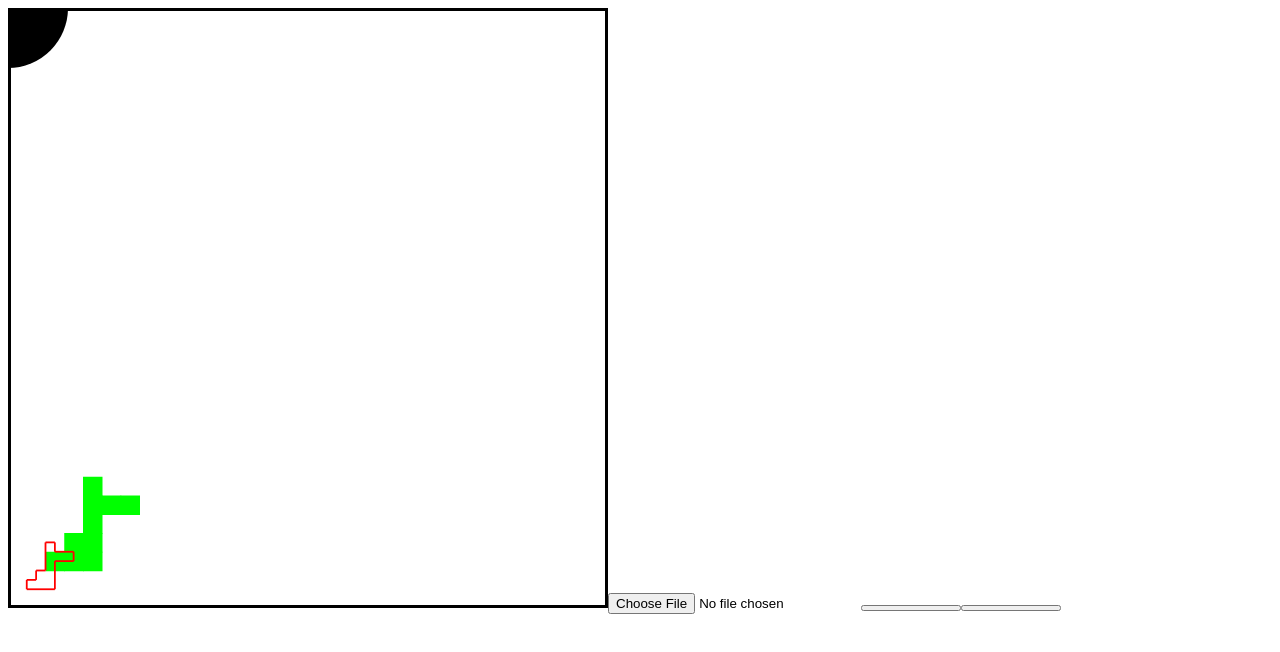
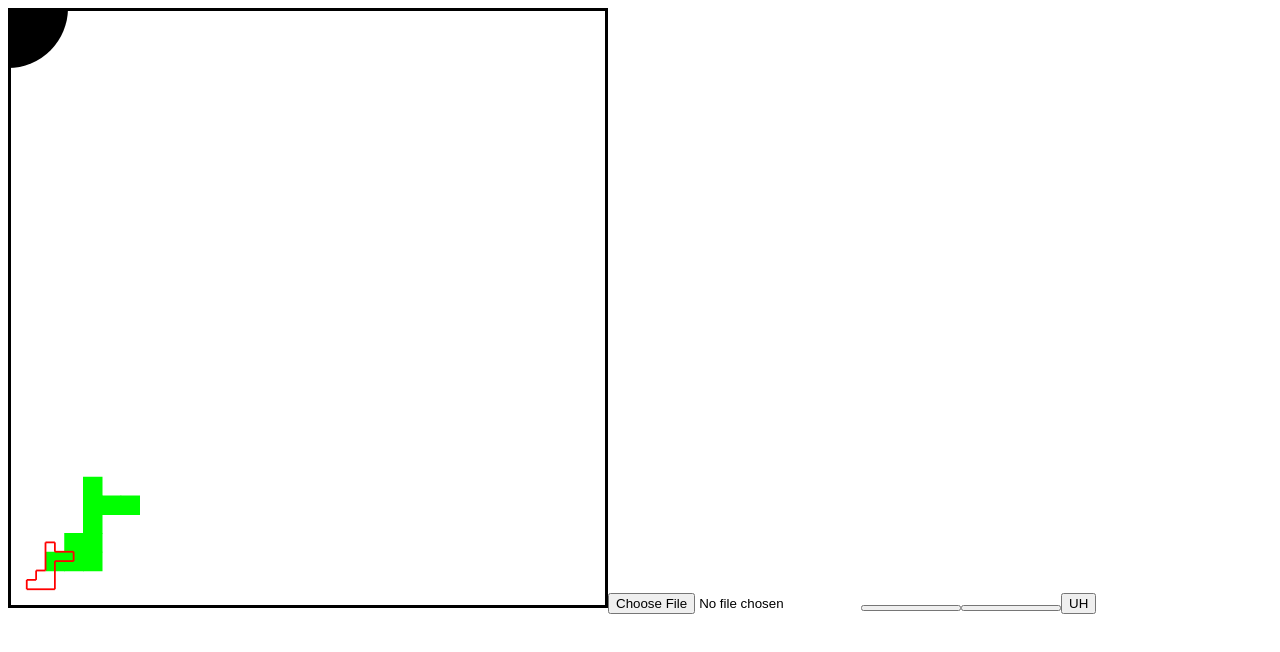
Before and after one commit to Zakgriffin/Gizmo, a React (Create React App) app: page / in a window 1280 px wide. Shown: the top 652 px of the page. Built offline with nearby package versions, Linux system fonts and the light colour scheme.

Commit message:
added and playing with jszip module

```diff
--- a/package.json
+++ b/package.json
@@ -10,6 +10,7 @@
     "@types/node": "^12.0.0",
     "@types/react": "^16.9.0",
     "@types/react-dom": "^16.9.0",
+    "jszip": "^3.4.0",
     "react": "^16.13.1",
     "react-dom": "^16.13.1",
     "react-scripts": "3.4.1",
--- a/src/App.tsx
+++ b/src/App.tsx
@@ -4,6 +4,7 @@ import ImageUploader from './components/ImageUploader'
 import DownloadModel from './components/DownloadModel'
 import { getEdges, toDrawEdge } from './PixelLogic'
 import { Color, EdgesPair } from './PixelLogicInterfaces'
+import { downloadFolder } from './FileHandling'
 
 let initData = [...Array(32)].map(() => Array<Color>(32))
 function f(x: number, y: number) {
@@ -60,5 +61,8 @@ export default function App() {
         <PixelEditor setImageData={setImageData} imageData={imageData} toggleDepth={toggleDepth} edgesPair={edgesPair}/>
         <ImageUploader setImageData={setImageData}/>
         <DownloadModel imageData={imageData} edgesPair={edgesPair}/>
+        <button
+            onClick={downloadFolder}
+        >UH</button>
     </>
 }
--- /dev/null
+++ b/src/FileHandling.ts
@@ -0,0 +1,22 @@
+import JSZip from 'jszip'
+
+// export default class FileStructure {
+
+// }
+export function downloadFolder() {
+    let fileName = 'mhm'
+    let zip = new JSZip()
+    let photoZip = zip.folder('photos/ok')
+    photoZip.file('README.txt', 'a folder with photos')
+    let thing = zip.folder('thing')
+    let thing2 = thing.file('')
+    thing.file('uh.txt', 'ok then')
+
+    zip.generateAsync({type: 'uint8array'}).then(thing => {
+        const blob = new Blob([thing])
+        const link = document.createElement('a')
+        link.href = URL.createObjectURL(blob)
+        link.download = fileName + '.zip'
+        link.click()
+    })
+}
```
Also changed, not shown: src/components/DownloadModel.tsx (line endings or trailing spaces), 1 other file (tests, documents, lock files or other folders).
